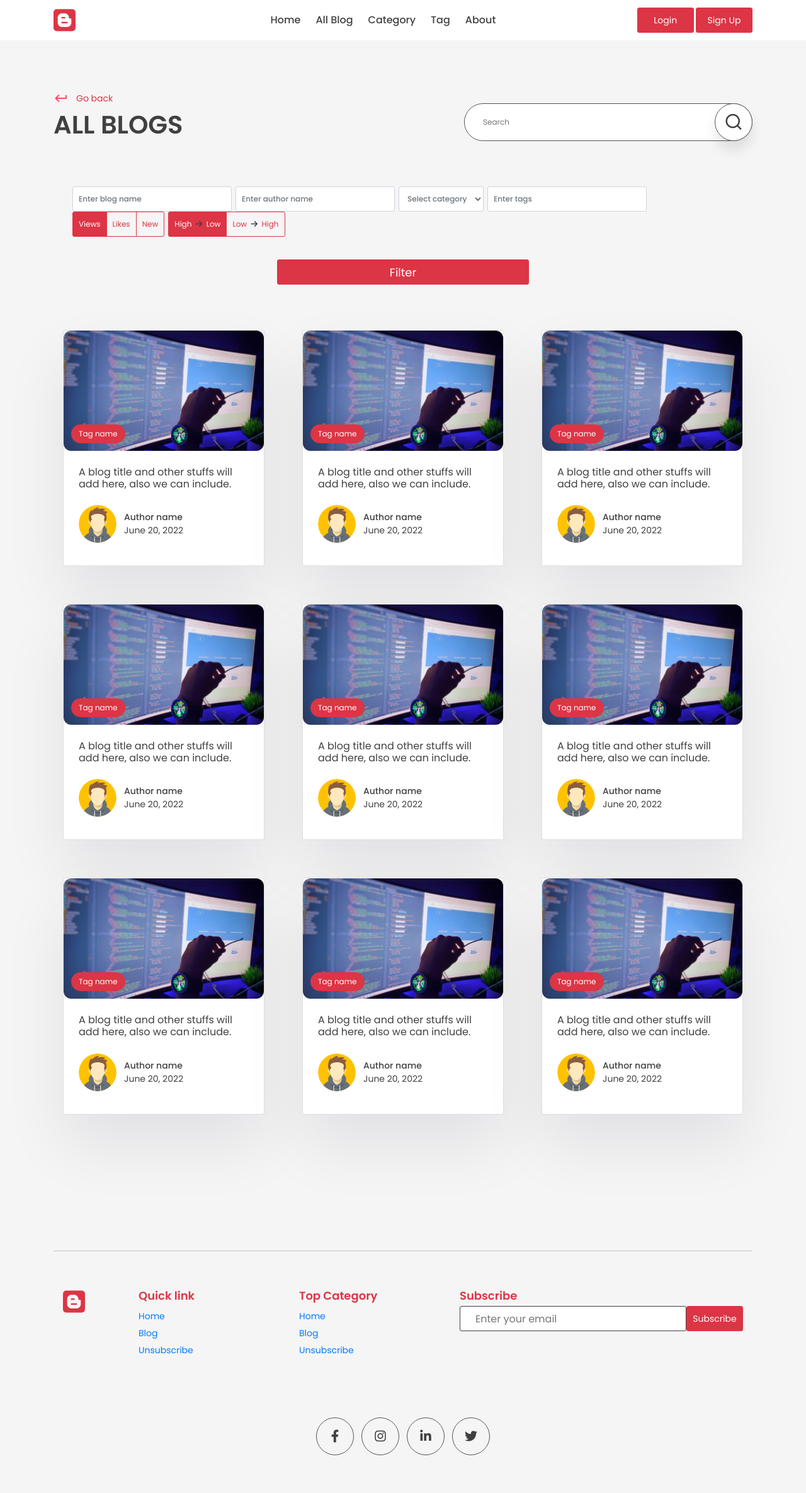
After one commit to Sagar4437/Blog-iT, a Django app: page /blogs/all/ in a window 1280 px wide. The commit adds this page. Shown: the whole page at 63% size. Run offline with Django 4.2, Linux system fonts and the light colour scheme; some libraries are stand-ins or nearby versions.

Commit message:
setup different html pages and url routs

```diff
--- a/app/urls.py
+++ b/app/urls.py
@@ -18,4 +18,10 @@ urlpatterns = [
 
     path('blog-statistics',views.statistics, name="statistics"),
 
+    # other pages
+    path('about-us',views.about, name="about"),
+    path('blogs/all/',views.all_blogs, name="all_blogs"),
+
+
+
 ]+static(settings.MEDIA_URL,document_root=settings.MEDIA_ROOT)
--- a/app/views.py
+++ b/app/views.py
@@ -127,3 +127,11 @@ def view_blog(request,slug):
         'top_tags':top_tags,
     }
     return render(request, 'app/blogdetails.html',context)
+
+
+def about(request):
+    return render(request,'app/about.html')
+
+def all_blogs(request):
+    # return render(request,'include/filter.html')
+    return render(request,'app/allblogs.html')
--- a/static/css/style.css
+++ b/static/css/style.css
@@ -1,4 +1,8 @@
 @import url("https://fonts.googleapis.com/css2?family=Poppins:ital,wght@0,100;0,200;0,300;0,400;0,500;0,600;0,700;0,800;0,900;1,100;1,200;1,300;1,400;1,500;1,600;1,700;1,800;1,900&display=swap");
+
+body {
+  background-color: #F5F5F5 !important;
+}
 
 * {
   margin: 0;
@@ -24,7 +28,7 @@
 }
 
 html {
-  font-size: 62.5%;
+  font-size: 12px;
 }
 
 [class*="grid"] {
@@ -48,13 +52,13 @@ img {
 
 p,
 a {
-  font-size: 1.6rem;
+  font-size: 14px;
   color: var(--des);
 }
 
 input,
 textarea {
-  font-size: 16px;
+  font-size: 12px;
   color: var(--black);
   border-radius: 3px;
   padding: 5px;
@@ -81,7 +85,7 @@ header .container {
 }
 
 .logo i {
-  font-size: 5rem;
+  font-size: 40px;
   color: var(--red);
 }
 
@@ -131,7 +135,7 @@ header .container {
 
 .links a {
   color: var(--black);
-  font-size: 1.6rem;
+  font-size: 16px;
   font-weight: 500;
 }
 
@@ -331,7 +335,7 @@ header .container {
   color: white;
   border-radius: 5rem;
   padding: 0.5rem 1rem;
-  font-size: 1.2rem;
+  font-size: 12px;
 }
 
 .my-card:hover {
@@ -344,8 +348,8 @@ header .container {
 }
 
 .card h3 {
-  font-size: 1.6rem;
-  font-weight: 600;
+  font-size: 16px;
+  font-weight: 400;
 }
 
 .card .post-img {
@@ -371,12 +375,13 @@ header .container {
 .author p {
   color: var(--black);
   font-weight: 500;
-  font-size: 1.4rem;
+  font-size: 14px;
+  margin: 0px;
 }
 
 .author small {
   color: var(--black);
-  font-size: 1.2rem;
+  font-size: 14px;
 }
 
 .view {
@@ -405,11 +410,7 @@ header .container {
 .news-signup h2 {
   color: var(--red);
   font-weight: 600;
-  font-size: 1.7rem;
-}
-
-.news-signup .newsletter {
-  margin-top: 1.5rem;
+  font-size: 18px;
 }
 
 footer {
@@ -447,7 +448,7 @@ footer .container {
 
 .social i {
   color: var(--black);
-  font-size: 2rem;
+  font-size: 20px;
   transition: 0.3s;
 }
 
@@ -478,10 +479,11 @@ footer .container {
 }
 
 .page-name h1 {
-  font-size: 5rem;
+  font-size: 40px;
   text-transform: uppercase;
   font-weight: 600;
-  line-height: 5rem;
+  margin-top: 10px;
+  line-height: 40px;
 }
 
 .flex {
@@ -1126,23 +1131,51 @@ a {
   transform: translateY(-1rem);
 }
 
-#myOrdersTable_info, #myOrdersTable_filter,#myOrdersTable_length, #form-font{
+#myOrdersTable_info,
+#myOrdersTable_filter,
+#myOrdersTable_length,
+#form-font {
   font-size: 14px;
 }
 
-#cke_38{
+#cke_38 {
   display: none;
 }
-#cke_id_long_description{
-  width:730px !important;
+
+#cke_id_long_description {
+  width: 730px !important;
 }
 
-#highlight{
+#cke_1_contents {
+  height: 500px;
+}
+
+#highlight {
   background-color: #ff4b64;
   color: aliceblue;
   font-weight: bold;
 }
 
-.dataTables_empty{
+.dataTables_empty {
   font-size: 14px;
 }
+
+.form-control,
+#category {
+  height: 40px;
+  font-size: 14px;
+  font-weight: 500;
+
+}
+
+#category {
+  height: 40px;
+  font-size: 12px;
+  font-weight: 500;
+  color: #6C757D;
+}
+
+#filter-checkbox {
+  height: 40px;
+  font-size: 12px;
+}
--- /dev/null
+++ b/templates/app/allblogs.html
@@ -0,0 +1,260 @@
+{% extends 'base.html' %}
+{% load static %}
+{% block content %}
+<main>
+  <div class="container">
+    <div class="page-top">
+      <div class="top flex">
+        <div class="page-name">
+          <a href="#" class="learn">
+            <span class="material-icons"> keyboard_return </span> Go back
+          </a>
+          <h1>All Blogs</h1>
+        </div>
+        <div class="search-bar s-active">
+          <input type="text" placeholder="Search" />
+          <div class="animated-search">
+            <i class="uil uil-search"></i>
+          </div>
+        </div>
+      </div>
+    </div>
+  </div>
+</main>
+<div class="container mt-5 pt-5">
+
+<div class="container">
+  {% include 'include/filter.html' %}
+</div>
+<section class="sp pt-5">
+  <div class="container">
+    <div class="grid">
+      <!-- card -->
+      <a href="#">
+        <div class="card my-card">
+          <div class="post-img">
+            <img src="{% static 'images/post.png' %}" alt="" />
+            <div class="tag">Tag name</div>
+          </div>
+          <div class="card-content">
+            <h3>
+              A blog title and other stuffs will add here, also we can
+              include.
+            </h3>
+            <div class="author">
+              <div class="profile-pic">
+                <img src="{% static 'images/author.svg' %}" alt="" />
+              </div>
+              <div class="details">
+                <p>Author name</p>
+                <small>June 20, 2022</small>
+              </div>
+            </div>
+          </div>
+        </div>
+      </a>
+      <!-- card end-->
+      <!-- card -->
+      <a href="#">
+        <div class="card my-card">
+          <div class="post-img">
+            <img src="{% static 'images/post.png' %}" alt="" />
+            <div class="tag">Tag name</div>
+          </div>
+          <div class="card-content">
+            <h3>
+              A blog title and other stuffs will add here, also we can
+              include.
+            </h3>
+            <div class="author">
+              <div class="profile-pic">
+                <img src="{% static 'images/author.svg' %}" alt="" />
+              </div>
+              <div class="details">
+                <p>Author name</p>
+                <small>June 20, 2022</small>
+              </div>
+            </div>
+          </div>
+        </div>
+      </a>
+      <!-- card end-->
+      <!-- card -->
+      <a href="#">
+        <div class="card my-card">
+          <div class="post-img">
+            <img src="{% static 'images/post.png' %}" alt="" />
+            <div class="tag">Tag name</div>
+          </div>
+          <div class="card-content">
+            <h3>
+              A blog title and other stuffs will add here, also we can
+              include.
+            </h3>
+            <div class="author">
+              <div class="profile-pic">
+                <img src="{% static 'images/author.svg' %}" alt="" />
+              </div>
+              <div class="details">
+                <p>Author name</p>
+                <small>June 20, 2022</small>
+              </div>
+            </div>
+          </div>
+        </div>
+      </a>
+      <!-- card end-->
+      <!-- card -->
+      <a href="#">
+        <div class="card my-card">
+          <div class="post-img">
+            <img src="{% static 'images/post.png' %}" alt="" />
+            <div class="tag">Tag name</div>
+          </div>
+          <div class="card-content">
+            <h3>
+              A blog title and other stuffs will add here, also we can
+              include.
+            </h3>
+            <div class="author">
+              <div class="profile-pic">
+                <img src="{% static 'images/author.svg' %}" alt="" />
+              </div>
+              <div class="details">
+                <p>Author name</p>
+                <small>June 20, 2022</small>
+              </div>
+            </div>
+          </div>
+        </div>
+      </a>
+      <!-- card end-->
+      <!-- card -->
+      <a href="#">
+        <div class="card my-card">
+          <div class="post-img">
+            <img src="{% static 'images/post.png' %}" alt="" />
+            <div class="tag">Tag name</div>
+          </div>
+          <div class="card-content">
+            <h3>
+              A blog title and other stuffs will add here, also we can
+              include.
+            </h3>
+            <div class="author">
+              <div class="profile-pic">
+                <img src="{% static 'images/author.svg' %}" alt="" />
+              </div>
+              <div class="details">
+                <p>Author name</p>
+                <small>June 20, 2022</small>
+              </div>
+            </div>
+          </div>
+        </div>
+      </a>
+      <!-- card end-->
+      <!-- card -->
+      <a href="#">
+        <div class="card my-card">
+          <div class="post-img">
+            <img src="{% static 'images/post.png' %}" alt="" />
+            <div class="tag">Tag name</div>
+          </div>
+          <div class="card-content">
+            <h3>
+              A blog title and other stuffs will add here, also we can
+              include.
+            </h3>
+            <div class="author">
+              <div class="profile-pic">
+                <img src="{% static 'images/author.svg' %}" alt="" />
+              </div>
+              <div class="details">
+                <p>Author name</p>
+                <small>June 20, 2022</small>
+              </div>
+            </div>
+          </div>
+        </div>
+      </a>
+      <!-- card end-->
+      <!-- card -->
+      <a href="#">
+        <div class="card my-card">
+          <div class="post-img">
+            <img src="{% static 'images/post.png' %}" alt="" />
+            <div class="tag">Tag name</div>
+          </div>
+          <div class="card-content">
+            <h3>
+              A blog title and other stuffs will add here, also we can
+              include.
+            </h3>
+            <div class="author">
+              <div class="profile-pic">
+                <img src="{% static 'images/author.svg' %}" alt="" />
+              </div>
+              <div class="details">
+                <p>Author name</p>
+                <small>June 20, 2022</small>
+              </div>
+            </div>
+          </div>
+        </div>
+      </a>
+      <!-- card end-->
+      <!-- card -->
+      <a href="#">
+        <div class="card my-card">
+          <div class="post-img">
+            <img src="{% static 'images/post.png' %}" alt="" />
+            <div class="tag">Tag name</div>
+          </div>
+          <div class="card-content">
+            <h3>
+              A blog title and other stuffs will add here, also we can
+              include.
+            </h3>
+            <div class="author">
+              <div class="profile-pic">
+                <img src="{% static 'images/author.svg' %}" alt="" />
+              </div>
+              <div class="details">
+                <p>Author name</p>
+                <small>June 20, 2022</small>
+              </div>
+            </div>
+          </div>
+        </div>
+      </a>
+      <!-- card end-->
+      <!-- card -->
+      <a href="#">
+        <div class="card my-card">
+          <div class="post-img">
+            <img src="{% static 'images/post.png' %}" alt="" />
+            <div class="tag">Tag name</div>
+          </div>
+          <div class="card-content">
+            <h3>
+              A blog title and other stuffs will add here, also we can
+              include.
+            </h3>
+            <div class="author">
+              <div class="profile-pic">
+                <img src="{% static 'images/author.svg' %}" alt="" />
+              </div>
+              <div class="details">
+                <p>Author name</p>
+                <small>June 20, 2022</small>
+              </div>
+            </div>
+          </div>
+        </div>
+      </a>
+      <!-- card end-->
+    </div>
+  </div>
+</section>
+{% endblock content %}
--- a/templates/app/create_blog.html
+++ b/templates/app/create_blog.html
@@ -27,7 +27,6 @@
     <div class="form-group mt-4 mb-4" style="font-size:16px">
       <label class="control-label col-sm-4">Tags:<small class='ml-3 font-italic'>(tag1, tag2, tag3)</small></label>
       <div class="col-sm-12">
-
         {{form.tags}}
       </div>
     </div>
--- /dev/null
+++ b/templates/include/filter.html
@@ -0,0 +1,59 @@
+<style>
+/* Red theme */
+body {
+    background-color: #f5f5f5;
+}
+.btn-primary {
+    background-color: #dc3545;
+    border-color: #dc3545;
+}
+.btn-primary:hover {
+    background-color: #c82333;
+    border-color: #bd2130;
+}
+</style>
+<div class="container" style="align:center" align="center">
+    <form class="form-inline w-100">
+        <div class="form-group mr-2">
+        <input type="text" class="form-control" id="blogName" placeholder="Enter blog name">
+        </div>
+        <div class="form-group mr-2">
+        <input type="text" class="form-control" id="author" placeholder="Enter author name">
+        </div>
+        <div class="form-group mr-2">
+        <select class="form-control" id="category">
+            <option value="">Select category</option>
+            <option value="technology">Technology</option>
+            <option value="food">Food</option>
+            <option value="travel">Travel</option>
+        </select>
+        </div>
+        <div class="form-group mr-2">
+        <input type="text" class="form-control" id="tags" placeholder="Enter tags">
+        </div>
+        <div class="form-group mr-2">
+            <div class="btn-group btn-group-toggle" data-toggle="buttons" id="filter-checkbox">
+                <label class="btn btn-outline-danger active">
+                  <input type="radio" name="options" id="option1" autocomplete="off" checked> Views
+                </label>
+                <label class="btn btn-outline-danger">
+                  <input type="radio" name="options" id="option2" autocomplete="off"> Likes
+                </label>
+                <label class="btn btn-outline-danger">
+                  <input type="radio" name="options" id="option3" autocomplete="off"> New
+                </label>
+              </div>
+        </div>
+        <div class="form-group mr-2">
+            <div class="btn-group btn-group-toggle" data-toggle="buttons" id="filter-checkbox">
+                <label class="btn btn-outline-danger active">
+                  <input type="radio" name="options" id="option" autocomplete="off" checked> High &nbsp<i class="fa-solid fa-arrow-right"></i>&nbsp Low
+                </label>
+                <label class="btn btn-outline-danger">
+                  <input type="radio" name="options" id="option" autocomplete="off"> Low &nbsp<i class="fa-solid fa-arrow-right"></i>&nbsp High
+                </label>
+              </div>
+        </div>
+    </form>
+    <button type="submit" class="btn btn-primary mt-5 mb-5" style="width:400px;height:40px;font-size:18px">Filter</button>
+</div>
--- a/templates/include/footer.html
+++ b/templates/include/footer.html
@@ -13,7 +13,7 @@
                 </div>
             </div>
             <div class="link">
-                <h2>Top cetagory</h2>
+                <h2>Top Category</h2>
                 <div class="q-link">
                     <a href="#">Home</a>
                     <a href="#">Blog</a>
@@ -23,10 +23,10 @@
             <div class="news-signup">
                 <h2>Subscribe</h2>
                 <div class="newsletter">
-                    <form method="POST">
+                    <form method="POST" style="margin-top:0px">
                         <input type="email" name="email" maxlength="100" placeholder="Enter your email" required=""
                             id="id_email" style="height:40px;font-size:16px"/>
-                        <button class="btn btn-danger mybtn" style="font-size:13px">Subscribe</button>
+                        <button class="btn btn-danger mybtn" style="font-size:14px">Subscribe</button>
                     </form>
                 </div>
             </div>
--- a/templates/include/navbar.html
+++ b/templates/include/navbar.html
@@ -5,8 +5,10 @@
     </div>
     <div class="links">
       <a href="{% url 'home' %}">Home</a>
-      <a href="pages/blog.html">Blog</a>
-      <a href="pages/author.html">Author</a>
+      <a href="{% url 'all_blogs' %}">All Blog</a>
+      <a href="pages/blog.html">Category</a>
+      <a href="{% url 'about' %}">Tag</a>
+      <a href="{% url 'about' %}">About</a>
     </div>
     <div class="action-btn">
       {% if request.user.is_authenticated %}
```
Also changed, not shown: other parts of static/css/style.css (+20 -17 lines), templates/app/about.html (added, +55 -0 lines), templates/app/blogdetails.html (+8 -11 lines), templates/app/home.html (+9 -9 lines).
